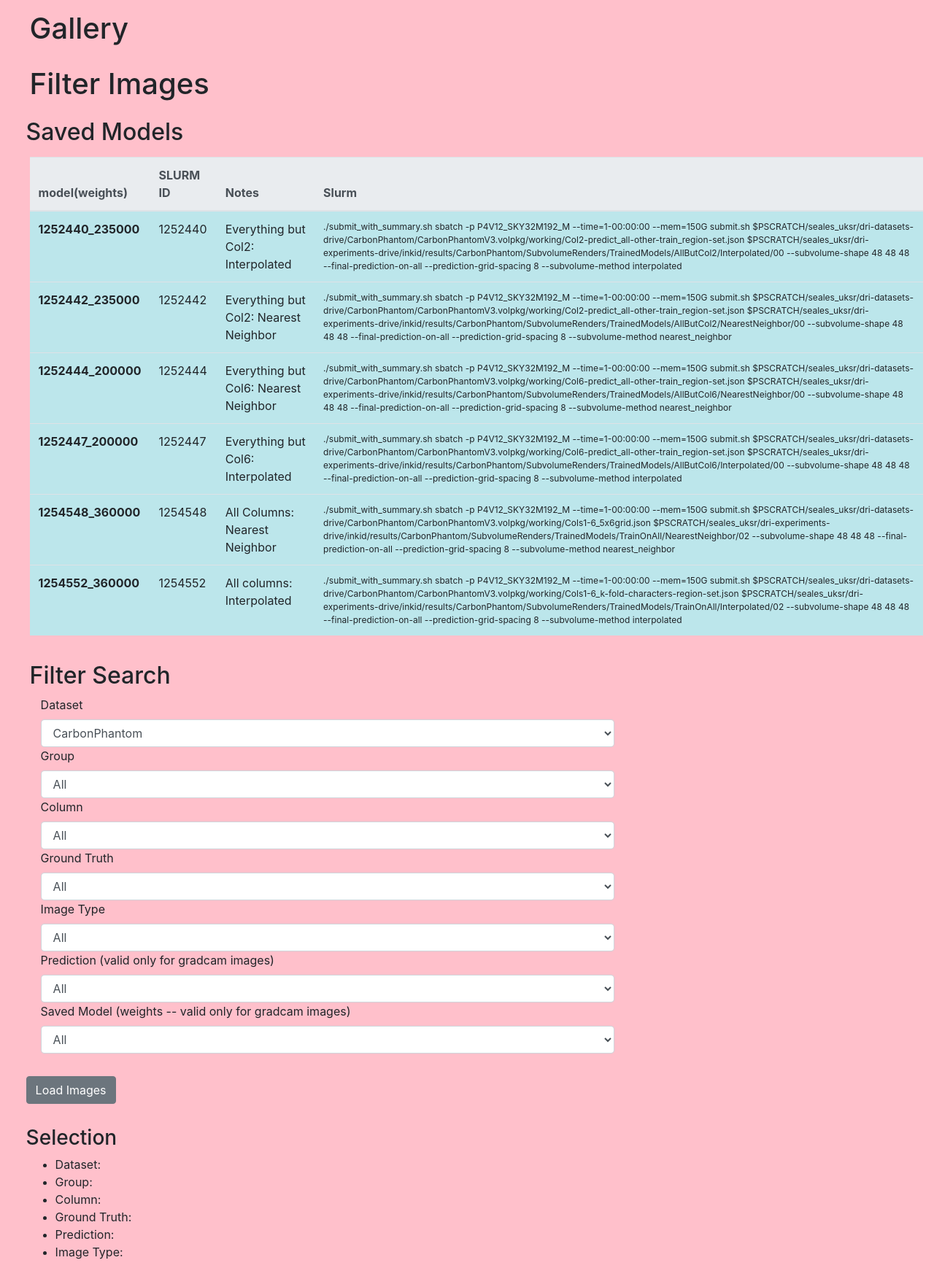
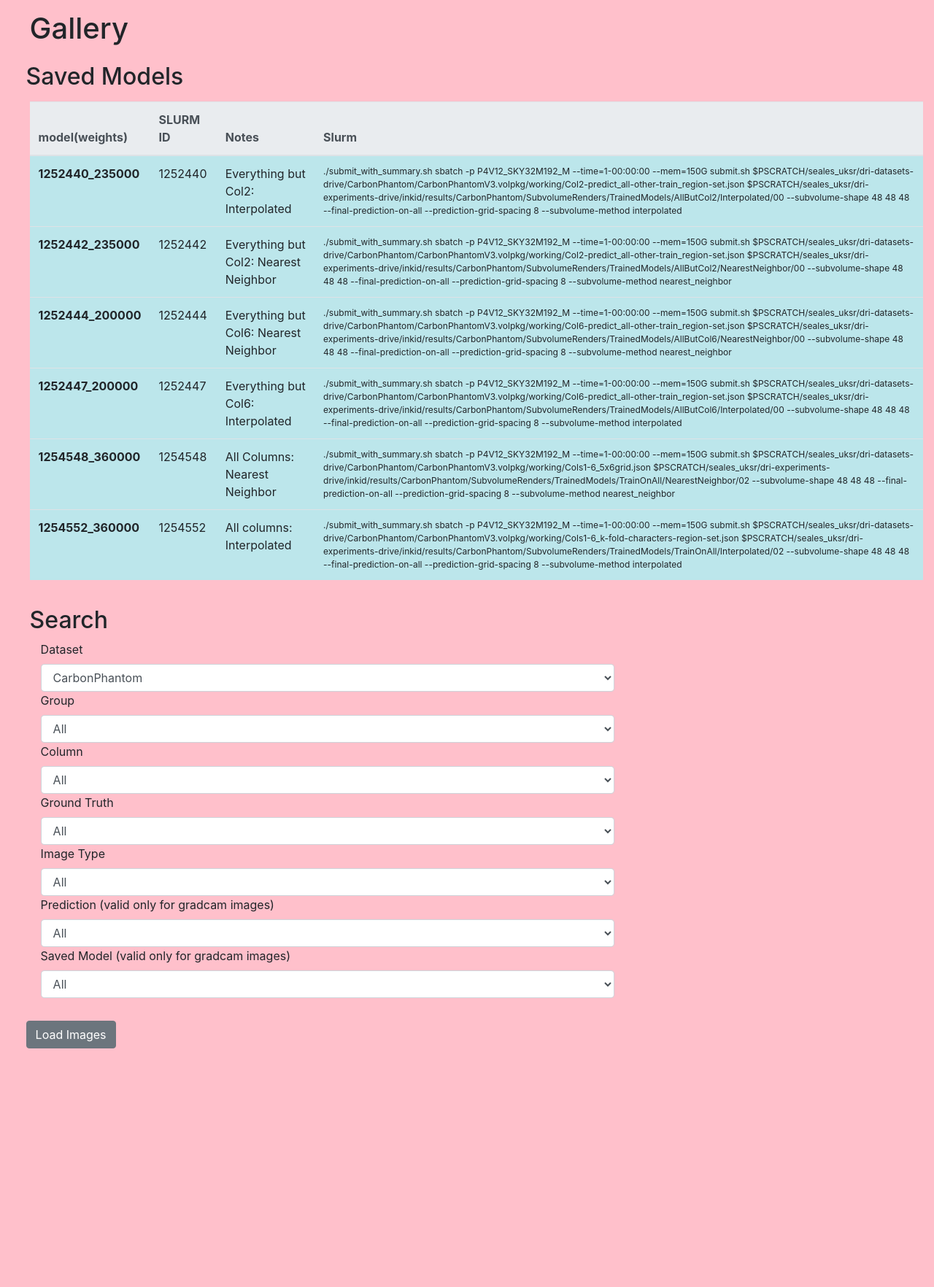
Before and after one commit to educelab/ink-id, a Flask app: page /filter in a window 1280 px wide. Shown: the part 66-1830 px from the top of the page at 73% size. After the commit the page ends 1503 px from the top, so only its background shows below. Run offline with Flask 2, Linux system fonts and the light colour scheme; the visitor is signed in with stand-in values (Sample User, id 1); parts of the project's set-up code (start-up, migrations or seed data) failed here and were passed over; some libraries are stand-ins or nearby versions.

Commit message:
minor clean-up

```diff
--- a/SubvolumeVisualization/display/templates/filter.html
+++ b/SubvolumeVisualization/display/templates/filter.html
@@ -1,10 +1,5 @@
 {% extends "template.html" %}
 {% block content %}
-<section class="" id="title">
-  <div class="container-fluid">
-    <h1>Filter Images</h1>
-  </div>
-</section>
 
 	<!-- Table of Models -->
 	<h2>Saved Models</h2>
@@ -61,7 +56,7 @@
 	<!-- Selector Form -->
   <form>
     <div class="container-fluid">
-		 <h2>Filter Search</h2>
+		 <h2>Search</h2>
       <div class="form-group col-8">
         <label for="dataset">Dataset</label>
         <select class="form-control" id="datasetSelection">
@@ -141,7 +136,7 @@
           	  no_ink
           	</option>
 					</select>
-        <label for="model">Saved Model (weights -- valid only for gradcam images)</label>
+        <label for="model">Saved Model (valid only for gradcam images)</label>
 					<select class="form-control" id="modelSelection">
           	<option>
           	  All
@@ -156,7 +151,7 @@
           	  1252444_200000
           	</option>
           	<option>
-          	  1254447_200000
+          	  1252447_200000
           	</option>
           	<option>
           	  1254548_360000
@@ -172,18 +167,6 @@
   <!-- Load images button -->
   <button type="button" class="btn btn-secondary" id="loadButton">Load
   Images</button>
-  <section id="selectors">
-    <div class="container-fluid"></div>
-    <h3>Selection</h3>
-    <ul>
-      <li id="selection1">Dataset:</li>
-      <li id="selection2">Group:</li>
-      <li id="selection3">Column:</li>
-      <li id="selection4">Ground Truth:</li>
-      <li id="selection5">Prediction:</li>
-      <li id="selection6">Image Type:</li>
-    </ul>
-  </section>
 
   <!-- Gallery -->
   <section id="subvolumes">
```
